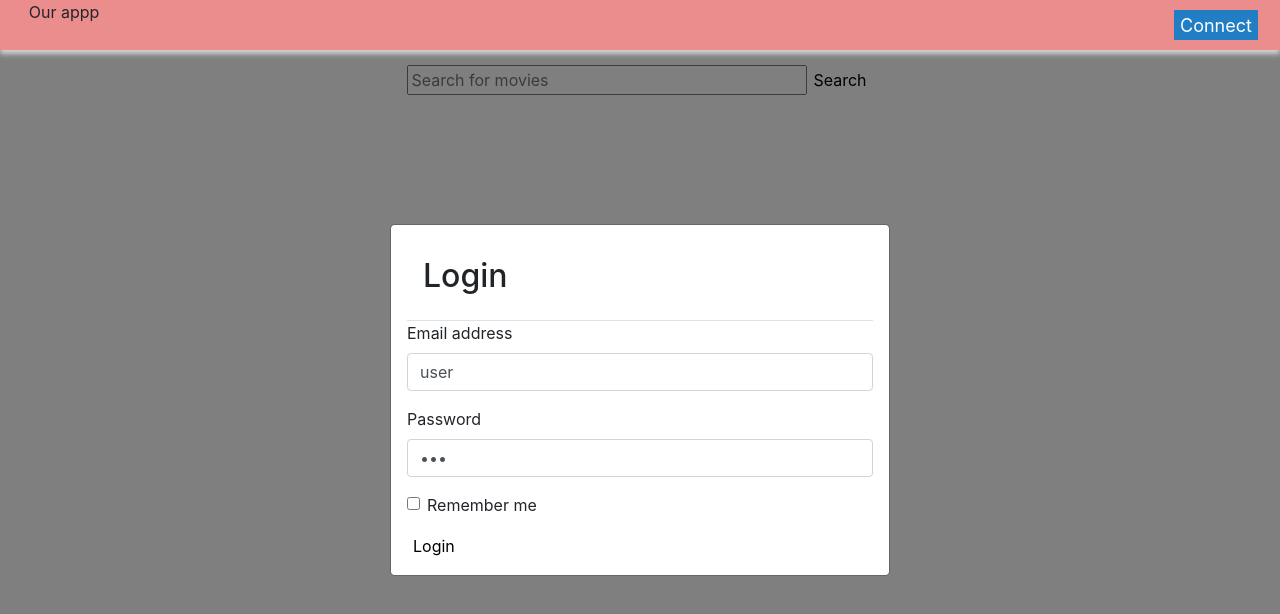
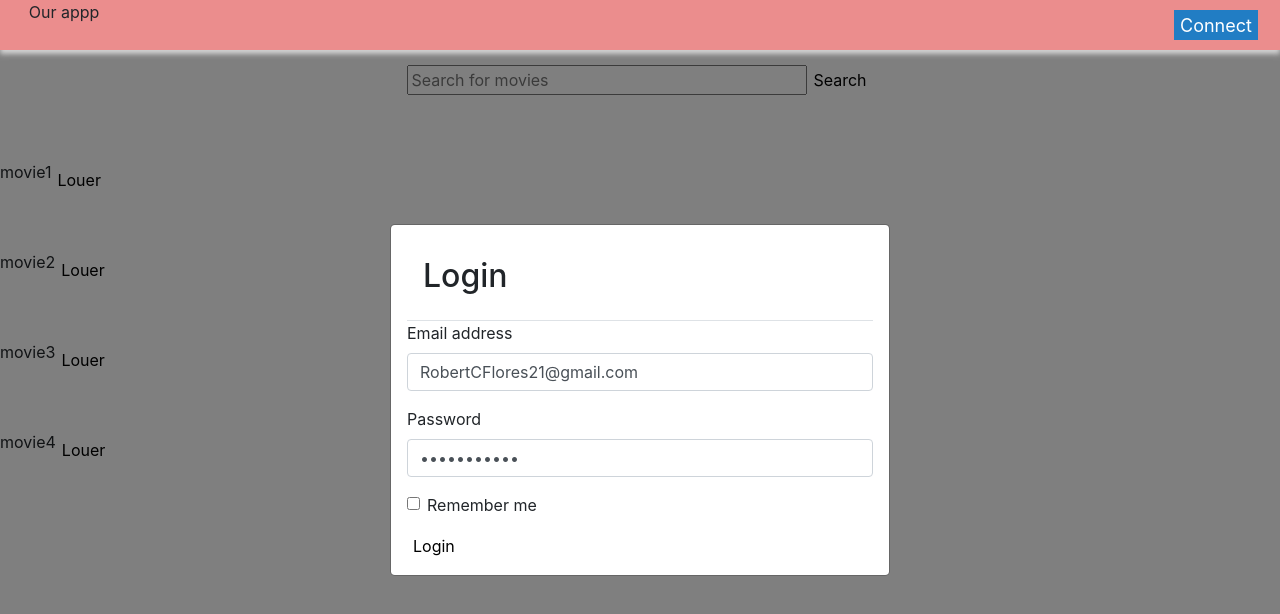
Before and after one commit to LOG660/LOG660_FR_TP2, a React (Create React App) app: page / in a window 1280 px wide. Both pictures are taken after a click on the button "Connect". Shown: the top 614 px of the page. Built offline with nearby package versions, Linux system fonts and the light colour scheme.

Commit message:
added button to rent

```diff
--- a/src/components/LoginForm.js
+++ b/src/components/LoginForm.js
@@ -5,8 +5,8 @@ export default class LoginForm extends Component {
     constructor(props) {
         super(props);
         this.state = {
-            username: "tonyown10@gmail.com",
-            password: "123",
+            email: "RobertCFlores21@gmail.com",
+            password: "eishie3meiH",
             errorMessage: "Invalid username or password, please try again",
             showErrorMessage: false
         };
@@ -14,7 +14,29 @@ export default class LoginForm extends Component {
     render() {
 
         const login = (e) => {
+			e.preventDefault()
+			const { email, password } = this.state;
+			// const user = {
+			// 	email: email,
+			// 	password: password
+            // }
+			fetch(`localhost:8080/LOG660-TP2/User?email=${email}&password=${password}`)
+				.then(response => {
+					switch(response.status) {
+						case 200:
+							this.setState({
+								showErrorMessage: false
+                            });
+                            this.props.handleClose();
+							break;
+						case 404:
+							this.setState({
+								showErrorMessage: true
+							})
+					}
+                })
 
+                //localhost:8080/LOG660-TP2/User?email=RobertCFlores21@gmail.com&password=eishie3meiH
         }
 
 		const handleChange = (event) => {
@@ -30,11 +52,11 @@ export default class LoginForm extends Component {
                 <Form onSubmit={login.bind(this)}>
                     <Form.Group controlId="formGroupEmail">
                         <Form.Label>Email address</Form.Label>
-                        <Form.Control defaultValue="user" name="username" type="text" placeholder="Enter username" onChange={(e) => handleChange(e)} />
+                        <Form.Control defaultValue="RobertCFlores21@gmail.com" name="email" type="email" placeholder="Enter email" onChange={(e) => handleChange(e)} />
                     </Form.Group>
                     <Form.Group controlId="formGroupPassword">
                         <Form.Label>Password</Form.Label>
-                        <Form.Control defaultValue="123" name="password" type="password" placeholder="Password" onChange={(e) => handleChange(e)} />
+                        <Form.Control defaultValue="eishie3meiH" name="password" type="password" placeholder="Password" onChange={(e) => handleChange(e)} />
                     </Form.Group>
                     <Form.Group id="formGridCheckbox">
                         <Form.Check type="checkbox" variant="dark" label="Remember me" />
--- a/src/components/MainPage.js
+++ b/src/components/MainPage.js
@@ -1,4 +1,5 @@
 import React, { Component }  from 'react';
+import Movie from './Movie'
 import 'bootstrap/dist/css/bootstrap.min.css';
 
 export default class MainPage extends Component {
@@ -7,6 +8,20 @@ export default class MainPage extends Component {
         super(props);
         this.state = {
             value: '',
+            movies: [
+                {
+                    name: "movie1"
+                },
+                {
+                    name: "movie2"
+                },
+                {
+                    name: "movie3"
+                },
+                {
+                    name: "movie4"
+                }
+            ]
         }
     }
 
@@ -31,7 +46,9 @@ export default class MainPage extends Component {
                 </button>
                 </div>
                 <div className="flex-column justify-content-center content">
-
+                    {this.state.movies.map((movie, index) => (
+                        <Movie key={index} movie={movie} />
+                    ))}
                 </div>
             </div>
         )
--- /dev/null
+++ b/src/components/Movie.js
@@ -0,0 +1,35 @@
+import React, { Component }  from 'react';
+import 'bootstrap/dist/css/bootstrap.min.css';
+
+export default class MainPage extends Component {
+
+    constructor(props) {
+        super(props);
+        this.state = {
+            value: '',
+        }
+    }
+
+
+    render() {
+		const handleChange = (event) => {
+            this.setState({
+                [event.target.name]: event.target.value,
+            });
+        }
+
+        const handleSubmit = (event) => {
+            console.log("submit was called")
+        }
+
+        return (
+            <div className="main-container flex-row">
+                <p>{this.props.movie.name}</p>
+                <button className="">
+                    Louer
+                </button>
+            </div>
+        )
+    }
+
+}
--- /dev/null
+++ b/src/localhost.js
@@ -0,0 +1 @@
+var localhost = "localhost:8080/LOG660-TP2"
```
Also changed, not shown: 1 other file (tests, documents, lock files or other folders).
